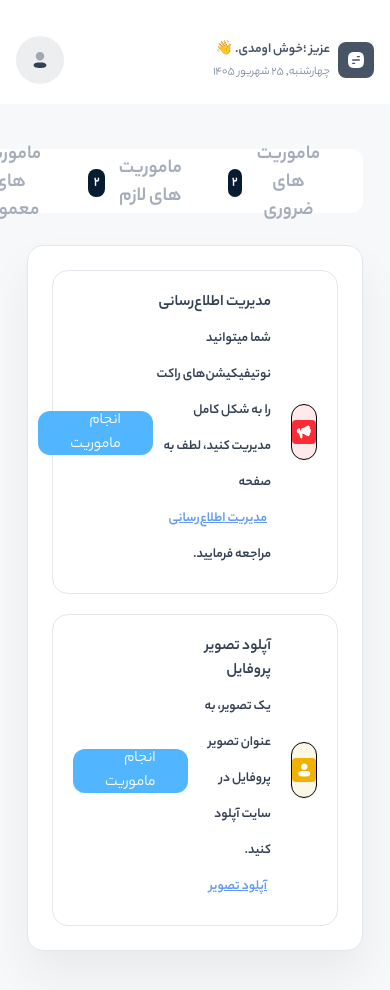
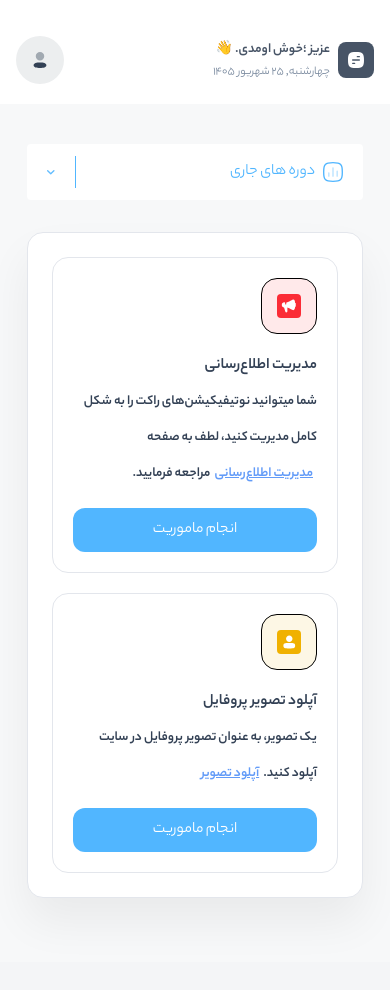
Before and after one commit to amirmahdighadiri/roocket, a React (Vite) app: page /dashboard/missions in a window 390 px wide. Shown: the top 990 px of the page. After the commit the page ends 962 px from the top, so only its background shows below. Built offline with nearby package versions, Linux system fonts and the light colour scheme.

Commit message:
responsive dashboard-page

```diff
--- a/src/Components/DashboardPages/Certificates/Certificates.jsx
+++ b/src/Components/DashboardPages/Certificates/Certificates.jsx
@@ -5,14 +5,28 @@ import {Link} from "react-router-dom";
 function Certificates(props) {
     return (
         <div className="container">
-            {/*<!-- ! -------------------- Following Details Menu -------------------- ! -->*/}
-            <div className="inline-flex items-center px-4 py-2 bg-white dark:bg-dark-body-100 rounded-xl">
+            {/*<!-- ! -------------------- Following Details Menu (Desktop) -------------------- ! -->*/}
+            <div className="hidden md:inline-flex items-center px-4 py-2 bg-white dark:bg-dark-body-100 rounded-xl">
                 <button type="button" className="h-12 flex items-center gap-x-2 text-chambray-400 hover:text-blue-450 text-xl font-YekanBakh-Bold px-5 pt-1 transition-all cursor-pointer">
                     <span className="">گواهی های مشاهده آنلاین</span>
                 </button>
                 <button type="button" className="h-12 flex items-center gap-x-2 text-chambray-400 hover:text-blue-450 text-xl font-YekanBakh-Bold px-5 pt-1 transition-all cursor-pointer">
                     <span className="">تاییدیه های فنی</span>
                 </button>
+            </div>
+            {/*<!-- ! -------------------- Courses Details Menu (Mobile) -------------------- ! -->*/}
+            <div className="block md:hidden">
+                <button type="button" className="w-full h-14 flex items-center justify-between px-5 py-3 bg-white dark:bg-dark-body-100 rounded cursor-pointer">
+                    <span className="flex items-center gap-x-2 text-blue-450">
+                        <DynamicIcon name="chartBar" className="size-5 text-inherit" />
+                        <span className="">دوره های جاری</span>
+                    </span>
+                    <span className="flex-center h-full pr-5 border-r border-blue-450 text-blue-450">
+                        <DynamicIcon name="arrowDown" className="size-2 text-inherit" />
+                    </span>
+                </button>
+                {/*<!-- ! -------------------- Submenu -------------------- ! -->*/}
+                <div className=""></div>
             </div>
             {/*<!-- ! -------------------- User Certificates Content -------------------- ! -->*/}
             <div className="flex flex-col items-center justify-center px-4 py-20 bg-white dark:bg-dark-body-100 border border-gray-100 dark:border-white/5 rounded-2xl shadow-sm mt-8">
@@ -22,9 +36,9 @@ function Certificates(props) {
                         <DynamicIcon name="checkSquare" className="size-9 text-green-700 dark:text-green-600"/>
                     </div>
                 </div>
-                <p className="text-biscay-700 dark:text-white text-2xl/9 font-YekanBakh-Bold mb-3">هنوز گواهی‌ای ثبت
+                <p className="text-biscay-700 dark:text-white text-xl lg:text-2xl/9 font-YekanBakh-Bold mb-3">هنوز گواهی‌ای ثبت
                     نشده است</p>
-                <p className="w-3/12 text-gray-500 dark:text-gray-360 text-sm/7 text-center mb-8">پس از تکمیل دوره‌ها و دریافت گواهی پایان دوره، فهرست گواهی‌های شما اینجا نمایش داده می‌شود.</p>
+                <p className="w-full lg:w-3/12 text-gray-500 dark:text-gray-360 text-sm/7 text-center mb-8">پس از تکمیل دوره‌ها و دریافت گواهی پایان دوره، فهرست گواهی‌های شما اینجا نمایش داده می‌شود.</p>
                 <Link to="" className="flex-center h-11 px-6 border border-green-600 bg-green-400 text-white hover:bg-transparent hover:text-green-600 transition-all rounded-xl font-YekanBakh-Bold">مشاهده دوره‌های من</Link>
             </div>
         </div>
--- a/src/Components/DashboardPages/Comments/Comments.jsx
+++ b/src/Components/DashboardPages/Comments/Comments.jsx
@@ -7,8 +7,8 @@ import {Link} from "react-router-dom";
 function Comments(props) {
     return (
         <div className="container">
-            {/*<!-- ! -------------------- Following Details Menu -------------------- ! -->*/}
-            <div className="inline-flex items-center px-4 py-2 bg-white dark:bg-dark-body-100 rounded-xl">
+            {/*<!-- ! -------------------- Following Details Menu (Desktop) -------------------- ! -->*/}
+            <div className="hidden md:inline-flex items-center px-4 py-2 bg-white dark:bg-dark-body-100 rounded-xl">
                 <button type="button" className="h-12 flex items-center gap-x-2 text-chambray-400 hover:text-blue-450 text-xl font-YekanBakh-Bold px-5 pt-1 transition-all cursor-pointer">
                     <DynamicIcon name="document" className="size-5 text-inherit" />
                     <span className="">مقالات</span>
@@ -26,6 +26,20 @@ function Comments(props) {
                     <span className="">جلسات</span>
                 </button>
             </div>
+            {/*<!-- ! -------------------- Courses Details Menu (Mobile) -------------------- ! -->*/}
+            <div className="block md:hidden">
+                <button type="button" className="w-full h-14 flex items-center justify-between px-5 py-3 bg-white dark:bg-dark-body-100 rounded cursor-pointer">
+                    <span className="flex items-center gap-x-2 text-blue-450">
+                        <DynamicIcon name="chartBar" className="size-5 text-inherit" />
+                        <span className="">دوره های جاری</span>
+                    </span>
+                    <span className="flex-center h-full pr-5 border-r border-blue-450 text-blue-450">
+                        <DynamicIcon name="arrowDown" className="size-2 text-inherit" />
+                    </span>
+                </button>
+                {/*<!-- ! -------------------- Submenu -------------------- ! -->*/}
+                <div className=""></div>
+            </div>
             {/*<!-- ! -------------------- Following Page Content -------------------- ! -->*/}
             <div className="flex flex-col items-center justify-center mt-14">
                 <p className="text-gray-300 dark:text-gary-70 text-2xl font-YekanBakh-Bold mb-6">هنوز نظری روی جلسات ثبت نکرده‌اید</p>
--- a/src/Components/DashboardPages/Followings/Followings.jsx
+++ b/src/Components/DashboardPages/Followings/Followings.jsx
@@ -6,8 +6,8 @@ import NotfoundContent from "../../../assets/images/Error/notfound-content.svg";
 function Followings(props) {
     return (
         <div className="container">
-            {/*<!-- ! -------------------- Following Details Menu -------------------- ! -->*/}
-            <div className="inline-flex items-center px-4 py-2 bg-white dark:bg-dark-body-100 rounded-xl">
+            {/*<!-- ! -------------------- Following Details Menu (Desktop) -------------------- ! -->*/}
+            <div className="hidden md:inline-flex items-center px-4 py-2 bg-white dark:bg-dark-body-100 rounded-xl">
                 <button type="button" className="h-12 flex items-center gap-x-2 text-chambray-400 hover:text-blue-450 text-xl font-YekanBakh-Bold px-5 pt-1 transition-all cursor-pointer">
                     <DynamicIcon name="document" className="size-5 text-inherit" />
                     <span className="">مقالات</span>
@@ -29,6 +29,20 @@ function Followings(props) {
                     <span className="">افراد</span>
                 </button>
             </div>
+            {/*<!-- ! -------------------- Courses Details Menu (Mobile) -------------------- ! -->*/}
+            <div className="block md:hidden">
+                <button type="button" className="w-full h-14 flex items-center justify-between px-5 py-3 bg-white dark:bg-dark-body-100 rounded cursor-pointer">
+                    <span className="flex items-center gap-x-2 text-blue-450">
+                        <DynamicIcon name="chartBar" className="size-5 text-inherit" />
+                        <span className="">دوره های جاری</span>
+                    </span>
+                    <span className="flex-center h-full pr-5 border-r border-blue-450 text-blue-450">
+                        <DynamicIcon name="arrowDown" className="size-2 text-inherit" />
+                    </span>
+                </button>
+                {/*<!-- ! -------------------- Submenu -------------------- ! -->*/}
+                <div className=""></div>
+            </div>
             {/*<!-- ! -------------------- Following Page Content -------------------- ! -->*/}
             <div className="flex flex-col items-center justify-center mt-14">
                 <p className="text-gray-300 dark:text-gary-70 text-2xl font-YekanBakh-Bold mb-6">هنوز مقاله‌ای دنبال نکرده‌اید</p>
--- a/src/Components/DashboardPages/Missions/Missions.jsx
+++ b/src/Components/DashboardPages/Missions/Missions.jsx
@@ -5,26 +5,40 @@ import {Link} from "react-router-dom";
 function Missions(props) {
     return (
         <div className="container">
-            {/*<!-- ! -------------------- Following Details Menu -------------------- ! -->*/}
-            <div className="inline-flex items-center px-4 py-2 bg-white dark:bg-dark-body-100 rounded-xl">
-                <button type="button" className="h-12 flex items-center gap-x-2 text-chambray-400 hover:text-blue-450 text-xl font-YekanBakh-Bold px-5 pt-1 transition-all cursor-pointer">
+            {/*<!-- ! -------------------- Following Details Menu (Desktop) -------------------- ! -->*/}
+            <div className="hidden md:inline-flex items-center justify-center w-full lg:w-auto px-4 py-2 bg-white dark:bg-dark-body-100 rounded-xl">
+                <button type="button" className="h-12 flex items-center gap-x-2 text-chambray-400 hover:text-blue-450 text-lg lg:text-xl font-YekanBakh-Bold px-5 pt-1 transition-all cursor-pointer">
                     <span className="">ماموریت های ضروری</span>
                     <span className="flex-center size-7 rounded-lg text-white bg-dark-900 text-sm">2</span>
                 </button>
-                <button type="button" className="h-12 flex items-center gap-x-2 text-chambray-400 hover:text-blue-450 text-xl font-YekanBakh-Bold px-5 pt-1 transition-all cursor-pointer">
+                <button type="button" className="h-12 flex items-center gap-x-2 text-chambray-400 hover:text-blue-450 text-lg lg:text-xl font-YekanBakh-Bold px-5 pt-1 transition-all cursor-pointer">
                     <span className="">ماموریت های لازم</span>
                     <span className="flex-center size-7 rounded-lg text-white bg-dark-900 text-sm">2</span>
                 </button>
-                <button type="button" className="h-12 flex items-center gap-x-2 text-chambray-400 hover:text-blue-450 text-xl font-YekanBakh-Bold px-5 pt-1 transition-all cursor-pointer">
+                <button type="button" className="h-12 flex items-center gap-x-2 text-chambray-400 hover:text-blue-450 text-lg lg:text-xl font-YekanBakh-Bold px-5 pt-1 transition-all cursor-pointer">
                     <span className="">ماموریت های معمولی</span>
                     <span className="flex-center size-7 rounded-lg text-white bg-dark-900 text-sm">2</span>
                 </button>
             </div>
+            {/*<!-- ! -------------------- Courses Details Menu (Mobile) -------------------- ! -->*/}
+            <div className="block md:hidden">
+                <button type="button" className="w-full h-14 flex items-center justify-between px-5 py-3 bg-white dark:bg-dark-body-100 rounded cursor-pointer">
+                    <span className="flex items-center gap-x-2 text-blue-450">
+                        <DynamicIcon name="chartBar" className="size-5 text-inherit" />
+                        <span className="">دوره های جاری</span>
+                    </span>
+                    <span className="flex-center h-full pr-5 border-r border-blue-450 text-blue-450">
+                        <DynamicIcon name="arrowDown" className="size-2 text-inherit" />
+                    </span>
+                </button>
+                {/*<!-- ! -------------------- Submenu -------------------- ! -->*/}
+                <div className=""></div>
+            </div>
             {/*<!-- ! -------------------- User Missions Content -------------------- ! -->*/}
             <div className="p-6 bg-white dark:bg-dark-body-100 border border-gray-100 dark:border-white/5 rounded-2xl shadow-sm mt-8 space-y-5">
-                <div className="w-full flex items-center justify-between p-5 rounded-2xl border border-gray-100 dark:border-white/5 bg-white dark:bg-dark-900 hover:border-blue-700/25 dark:hover:border-blue-450/30 transition-all hover:shadow-sm">
+                <div className="w-full flex flex-col lg:flex-row lg:items-center justify-between gap-4 p-5 rounded-2xl border border-gray-100 dark:border-white/5 bg-white dark:bg-dark-900 hover:border-blue-700/25 dark:hover:border-blue-450/30 transition-all hover:shadow-sm">
                     {/*<!-- ! -------------------- Missions Description -------------------- ! -->*/}
-                    <div className="flex items-center gap-5">
+                    <div className="flex flex-col lg:flex-row lg:items-center gap-5">
                         {/*<!-- ! -------------------- Missions Icon -------------------- ! -->*/}
                         <div className="size-14 flex-center rounded-2xl border border-black/0.04 dark:border-white/10 bg-red-500/10 dark:bg-red-500/15">
                             <DynamicIcon name="megaphone" className="size-6 text-red-500" />
@@ -41,12 +55,12 @@ function Missions(props) {
                     </div>
                     {/*<!-- ! -------------------- Missions Link -------------------- ! -->*/}
                     <div className="">
-                        <Link to="" className="inline-flex items-center justify-center h-11 text-white bg-blue-450 px-8 rounded-xl">انجام ماموریت</Link>
+                        <Link to="" className="flex lg:inline-flex items-center justify-center h-11 text-white bg-blue-450 px-8 rounded-xl">انجام ماموریت</Link>
                     </div>
                 </div>
-                <div className="w-full flex items-center justify-between p-5 rounded-2xl border border-gray-100 dark:border-white/5 bg-white dark:bg-dark-900 hover:border-blue-700/25 dark:hover:border-blue-450/30 transition-all hover:shadow-sm">
+                <div className="w-full flex flex-col lg:flex-row lg:items-center justify-between gap-4 p-5 rounded-2xl border border-gray-100 dark:border-white/5 bg-white dark:bg-dark-900 hover:border-blue-700/25 dark:hover:border-blue-450/30 transition-all hover:shadow-sm">
                     {/*<!-- ! -------------------- Missions Description -------------------- ! -->*/}
-                    <div className="flex items-center gap-5">
+                    <div className="flex flex-col lg:flex-row lg:items-center gap-5">
                         {/*<!-- ! -------------------- Missions Icon -------------------- ! -->*/}
                         <div className="size-14 flex-center rounded-2xl border border-black/0.04 dark:border-white/10 bg-yellow-500/10 dark:bg-yellow-500/15">
                             <DynamicIcon name="userSquare" className="size-6 text-yellow-500" />
@@ -62,7 +76,7 @@ function Missions(props) {
                     </div>
                     {/*<!-- ! -------------------- Missions Link -------------------- ! -->*/}
                     <div className="">
-                        <Link to="" className="inline-flex items-center justify-center h-11 text-white bg-blue-450 px-8 rounded-xl">انجام ماموریت</Link>
+                        <Link to="" className="flex lg:inline-flex items-center justify-center h-11 text-white bg-blue-450 px-8 rounded-xl">انجام ماموریت</Link>
                     </div>
                 </div>
             </div>
--- a/src/Components/DashboardPages/Notifications/Notifications.jsx
+++ b/src/Components/DashboardPages/Notifications/Notifications.jsx
@@ -5,9 +5,9 @@ function Notifications(props) {
     return (
         <div className="container">
             {/*<!-- ! -------------------- Notifications Details Menu & Notif Btn -------------------- ! -->*/}
-            <div className="flex items-center justify-between">
-                {/*<!-- ! -------------------- Menu -------------------- ! -->*/}
-                <div className="inline-flex items-center px-4 py-2 bg-white dark:bg-dark-body-100 rounded-xl">
+            <div className="w-full flex flex-col md:flex-row gap-y-5 items-center justify-between">
+                {/*<!-- ! -------------------- Menu (Desktop) -------------------- ! -->*/}
+                <div className="hidden md:inline-flex items-center px-4 py-2 bg-white dark:bg-dark-body-100 rounded-xl">
                     <button type="button" className="h-12 flex items-center gap-x-2 text-chambray-400 hover:text-blue-450 text-xl font-YekanBakh-Bold px-5 pt-1 transition-all cursor-pointer">
                         <DynamicIcon name="document" className="size-5 text-inherit" />
                         <span className="">اعلانات خوانده نشده</span>
@@ -16,6 +16,20 @@ function Notifications(props) {
                         <DynamicIcon name="commentBox" className="size-5 fill-inherit text-inherit" />
                         <span className="">اعلانات خوانده شده</span>
                     </button>
+                </div>
+                {/*<!-- ! -------------------- Courses Details Menu (Mobile) -------------------- ! -->*/}
+                <div className="w-full block md:hidden">
+                    <button type="button" className="w-full h-14 flex items-center justify-between px-5 py-3 bg-white dark:bg-dark-body-100 rounded cursor-pointer">
+                    <span className="flex items-center gap-x-2 text-blue-450">
+                        <DynamicIcon name="chartBar" className="size-5 text-inherit" />
+                        <span className="">دوره های جاری</span>
+                    </span>
+                        <span className="flex-center h-full pr-5 border-r border-blue-450 text-blue-450">
+                        <DynamicIcon name="arrowDown" className="size-2 text-inherit" />
+                    </span>
+                    </button>
+                    {/*<!-- ! -------------------- Submenu -------------------- ! -->*/}
+                    <div className=""></div>
                 </div>
                 {/*<!-- ! -------------------- Notif Btn -------------------- ! -->*/}
                 <button type="button" className="flex-center gap-x-2 text-white bg-blue-700 hover:bg-blue-700/80 dark:bg-transparent dark:hover:bg-dark-body-100/80 border border-white px-4 py-3 text-xl font-YekanBakh-Bold rounded-md shadow-sm cursor-pointer transition-all">
@@ -28,8 +42,8 @@ function Notifications(props) {
                 <div className="flex-center size-24 rounded-full mb-8 bg-blue-700/10 dark:bg-blue-450/10">
                     <DynamicIcon name="bell" className="size-9 text-blue-700 dark:text-blue-450" />
                 </div>
-                <p className="text-biscay-700 dark:text-white text-2xl/9 font-YekanBakh-Bold mb-3">اعلان جدیدی جهت نمایش وجود ندارد</p>
-                <p className="w-3/12 text-gray-500 dark:text-gray-360 text-sm/7 text-center mb-8">فعلاً اعلان خوانده‌نشده‌ای ندارید. اعلان‌های قبلی را می‌توانید در فهرست خوانده‌شده‌ها ببینید.</p>
+                <p className="text-biscay-700 dark:text-white text-xl md:text-2xl/9 font-YekanBakh-Bold mb-3">اعلان جدیدی جهت نمایش وجود ندارد</p>
+                <p className="w-full xl:w-3/12 text-gray-500 dark:text-gray-360 text-sm/7 text-center mb-8">فعلاً اعلان خوانده‌نشده‌ای ندارید. اعلان‌های قبلی را می‌توانید در فهرست خوانده‌شده‌ها ببینید.</p>
                 <button type="button" className="h-11 flex-center gap-x-2 text-white bg-blue-700 hover:bg-blue-700/80 dark:bg-transparent dark:hover:bg-dark-900 border border-white px-5 text-sm font-YekanBakh-Bold rounded-lg shadow-sm cursor-pointer transition-all">مشاهده اعلانات خوانده شده</button>
             </div>
         </div>
--- a/src/Components/DashboardPages/Questions/Questions.jsx
+++ b/src/Components/DashboardPages/Questions/Questions.jsx
@@ -4,8 +4,8 @@ import DynamicIcon from "../../../DynamicIcon/DynamicIcon.jsx";
 function Questions(props) {
     return (
         <div className="container">
-            {/*<!-- ! -------------------- Question Details Menu -------------------- ! -->*/}
-            <div className="inline-flex items-center px-4 py-2 bg-white dark:bg-dark-body-100 rounded-xl">
+            {/*<!-- ! -------------------- Question Details Menu (Desktop) -------------------- ! -->*/}
+            <div className="hidden md:inline-flex items-center px-4 py-2 bg-white dark:bg-dark-body-100 rounded-xl">
                 <button type="button" className="h-12 flex items-center gap-x-2 text-chambray-400 hover:text-blue-450 text-xl font-YekanBakh-Bold px-5 pt-1 transition-all cursor-pointer">
                     <DynamicIcon name="questionSquare" className="size-5 text-inherit" />
                     <span className="">پرسش های جاری</span>
@@ -19,6 +19,20 @@ function Questions(props) {
                     <span className="">پاسخ های من</span>
                 </button>
             </div>
+            {/*<!-- ! -------------------- Courses Details Menu (Mobile) -------------------- ! -->*/}
+            <div className="block md:hidden">
+                <button type="button" className="w-full h-14 flex items-center justify-between px-5 py-3 bg-white dark:bg-dark-body-100 rounded cursor-pointer">
+                    <span className="flex items-center gap-x-2 text-blue-450">
+                        <DynamicIcon name="chartBar" className="size-5 text-inherit" />
+                        <span className="">دوره های جاری</span>
+                    </span>
+                    <span className="flex-center h-full pr-5 border-r border-blue-450 text-blue-450">
+                        <DynamicIcon name="arrowDown" className="size-2 text-inherit" />
+                    </span>
+                </button>
+                {/*<!-- ! -------------------- Submenu -------------------- ! -->*/}
+                <div className=""></div>
+            </div>
             {/*<!-- ! -------------------- User Question Content -------------------- ! -->*/}
             <div className="p-8 rounded-xl bg-white dark:bg-dark-body-100 mb-24 mt-8">
                 <p className="text-biscay-700 dark:text-white font-YekanBakh-Medium">پرسشی در این فهرست نیست.</p>
--- a/src/Pages/DashboardLayout/DashboardLayout.jsx
+++ b/src/Pages/DashboardLayout/DashboardLayout.jsx
@@ -107,7 +107,7 @@ function DashboardLayout(props) {
                             <li className="xl:px-4">
                                 <Link to="/dashboard/followings" className={`flex items-center gap-x-4 ${location.pathname.includes('followings') ? 'text-blue-700 bg-blue-700/10' : 'text-gray-800 dark:text-white bg-transparent hover:text-blue-450'}  transition-all px-4 py-3 rounded-3xl`}>
                                     <DynamicIcon name="userMultiple" className="size-5 dark:fill-inherit"/>
-                                    <span className="inline-block mt-2">دنبل شده ها</span>
+                                    <span className="inline-block mt-2">دنبال شده ها</span>
                                 </Link>
                             </li>
                             <li className="xl:px-4">
@@ -163,8 +163,8 @@ function DashboardLayout(props) {
                             <DynamicIcon name="document" className="size-4 fill-inherit" />
                         </button>
                         <div className="flex flex-col md:flex-row md:items-center gap-x-5 gap-y-1">
-                            <span className="md:pl-5 md:border-l border-gray-300 text-gray-800 dark:text-white font-YekanBakh-Bold text-sm md:text-2xl">{userInfo.fullName} عزیز ؛خوش اومدی. 👋</span>
-                            <span className="text-gray-360 dark:text-gray-810 text-xs md:text-base">{persianDate}</span>
+                            <span className="lg:pl-5 md:border-l border-gray-300 text-gray-800 dark:text-white font-YekanBakh-Bold text-sm lg:text-2xl">{userInfo.fullName} عزیز ؛خوش اومدی. 👋</span>
+                            <span className="text-gray-360 dark:text-gray-810 text-xs md:text-sm lg:text-base">{persianDate}</span>
                         </div>
                     </div>
                     {/*<!-- ! -------------------- Header Action Btn -------------------- ! -->*/}
```
Also changed, not shown: src/Components/DashboardPages/Subscription/Subscription.jsx (+4 -4 lines).
